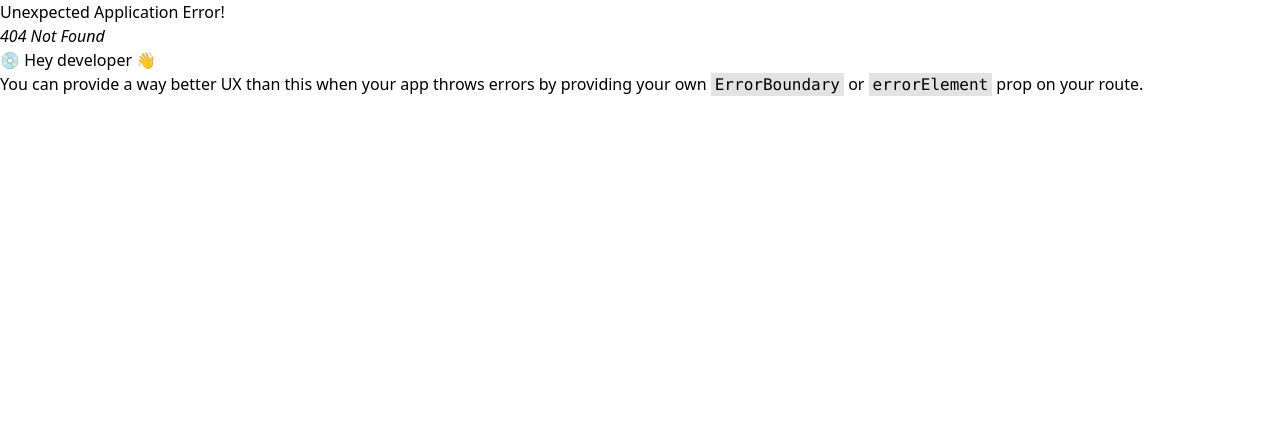
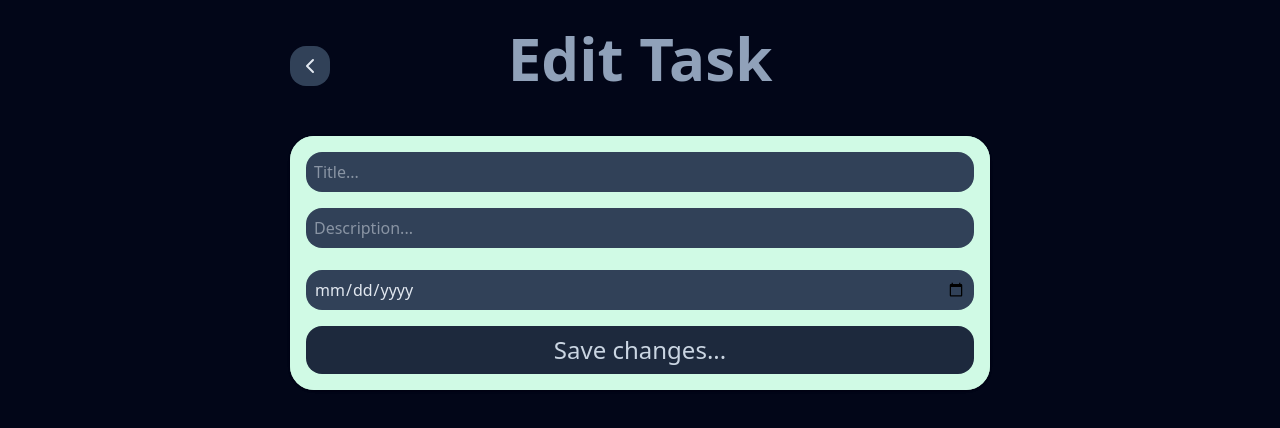
Before and after one commit to antoniogarcia-agg/Task-Manager, a React (Vite) app: page /taskedit in a window 1280 px wide. Before the commit this address had no page. Shown: the top 428 px of the page. Built offline with nearby package versions, Linux system fonts and the light colour scheme.

Commit message:
expand/collapse button in add task and task editing page added

```diff
--- a/src/App.jsx
+++ b/src/App.jsx
@@ -39,7 +39,7 @@ function App() {
   }
 
   return (
-    <div className="w-full min-h-screen bg-slate-950 flex justify-center p-7">
+    <div className="w-full min-h-screen bg-slate-950 flex justify-center p-7 overflow-y-scroll">
       <div className="w-[700px] space-y-4">
         <h1 className="mb-8 text-6xl text-slate-400 font-bold text-center">
           Task Manager
--- a/src/components/AddTask.jsx
+++ b/src/components/AddTask.jsx
@@ -1,16 +1,29 @@
 import { useState } from "react";
+import { ChevronDownIcon, ChevronUpIcon } from "lucide-react";
 
 function AddTask(props) {
   const [title, setTitle] = useState("");
   const [description, setDescription] = useState("");
   const [deadline, setDeadline] = useState("");
+  const [isOpen, setIsOpen] = useState(true);
 
   return (
     <div className="w-full bg-emerald-100 rounded-3xl shadow">
-      <h2 className="pt-2 text-center font-bold text-4xl text-slate-950">
+      <div className="pt-2 pb-3 relative">
+        <h2 className="font-bold text-4xl text-slate-950 text-center">
           New Task
         </h2>
-      <div className="p-4 space-y-4 bg-emerald-100 rounded-3xl shadow w-full">
+        <button
+          aria-expanded={isOpen}
+          onClick={() => setIsOpen((s) => !s)}
+          className="absolute right-4 top-1/2 -translate-y-1/2 cursor-pointer text-slate-200 text-center bg-slate-700 p-2 rounded-2xl hover:bg-slate-400 hover:text-slate-700"
+        >
+          {isOpen ? <ChevronUpIcon /> : <ChevronDownIcon />}
+        </button>
+      </div>
+
+      {isOpen && (
+        <div className="pl-4 pr-4 pb-4 pt-1 space-y-4 bg-emerald-100 rounded-3xl shadow w-full">
           <input
             className="outline-slate-950 w-full bg-slate-700 text-left text-slate-200 p-2 rounded-2xl"
             type="text"
@@ -28,7 +41,7 @@ function AddTask(props) {
               e.target.style.height = e.target.scrollHeight + "px";
             }}
             rows="1"
-          style={{ overflow: "hidden" }}
+            style={{ overflow: "hidden", height: "40px" }}
           />
           <input
             className="outline-slate-950 w-full bg-slate-700 text-left text-slate-200 p-2 rounded-2xl"
@@ -45,7 +58,7 @@ function AddTask(props) {
                 setDescription("");
                 setDeadline("");
                 return alert(
-                "Preencha o título, a descrição e o prazo da tarefa."
+                  "Please enter the task title, description, and deadline."
                 );
               }
               props.onSubmitTaskClick(title, description, deadline);
@@ -58,6 +71,7 @@ function AddTask(props) {
             Submit...
           </button>
         </div>
+      )}
     </div>
   );
 }
--- a/src/components/Tasks.jsx
+++ b/src/components/Tasks.jsx
@@ -8,6 +8,7 @@ function Tasks(props) {
     const query = new URLSearchParams();
     query.set("title", task.title);
     query.set("description", task.description);
+    query.set("id", task.id);
     query.set("deadline", task.deadline);
     navigate(`/task?${query.toString()}`);
   }
--- a/src/main.jsx
+++ b/src/main.jsx
@@ -2,6 +2,7 @@ import { StrictMode } from "react";
 import { createRoot } from "react-dom/client";
 import App from "./App.jsx";
 import TaskPages from "./taskpages/TaskPages.jsx";
+import EditTask from "./taskpages/EditTask.jsx";
 import "./index.css";
 import { createBrowserRouter, RouterProvider } from "react-router-dom";
 
@@ -14,6 +15,10 @@ const router = createBrowserRouter([
     path: "/task",
     element: <TaskPages />,
   },
+  {
+    path: "/taskedit",
+    element: <EditTask />,
+  },
 ]);
 
 createRoot(document.getElementById("root")).render(
--- /dev/null
+++ b/src/taskpages/EditTask.jsx
@@ -0,0 +1,107 @@
+import { useState, useEffect } from "react";
+import { useSearchParams, useNavigate } from "react-router-dom";
+import { ChevronLeftIcon } from "lucide-react";
+
+function EditTask() {
+  const [searchParams] = useSearchParams();
+  const navigate = useNavigate();
+
+  const id = searchParams.get("id");
+  const [title, setTitle] = useState(searchParams.get("title") || "");
+  const [description, setDescription] = useState(
+    searchParams.get("description") || ""
+  );
+  const [deadline, setDeadline] = useState(searchParams.get("deadline") || "");
+
+  useEffect(() => {
+    const ta = document.querySelector("textarea[name=description]");
+    if (ta) {
+      ta.style.height = "auto";
+      ta.style.height = ta.scrollHeight + "px";
+    }
+  }, []);
+
+  function onSave() {
+    if (!title.trim()) {
+      return alert("Title is required.");
+    }
+
+    const tasks = JSON.parse(localStorage.getItem("tasks")) || [];
+    const idx = tasks.findIndex((t) => String(t.id) === String(id));
+    if (idx === -1) {
+      alert("Task not found.");
+      navigate(-1);
+      return;
+    }
+
+    tasks[idx] = { ...tasks[idx], title, description, deadline };
+    localStorage.setItem("tasks", JSON.stringify(tasks));
+
+    const query = new URLSearchParams();
+    query.set("title", title || "");
+    query.set("description", description || "");
+    query.set("deadline", deadline || "");
+    query.set("id", id || "");
+    // Navigate to the task details page with updated params so the user
+    // returns to the previous details view showing the saved changes.
+    navigate(`/task?${query.toString()}`);
+  }
+
+  return (
+    <div className="w-full min-h-screen bg-slate-950 flex justify-center p-7">
+      <div className="w-[700px] space-y-4">
+        <div className="pb-8 flex w-full justify-center items-center relative">
+          <button
+            onClick={() => navigate(-1)}
+            className="cursor-pointer text-slate-200 text-center bg-slate-700 p-2 rounded-2xl hover:bg-slate-400 hover:text-slate-700 absolute left-0 bottom-8.5"
+          >
+            <ChevronLeftIcon />
+          </button>
+          <h1 className="text-6xl text-slate-400 font-bold text-center">
+            Edit Task
+          </h1>
+        </div>
+        <div className="w-full bg-emerald-100 rounded-3xl shadow">
+          <div className="p-4 space-y-4 bg-emerald-100 rounded-3xl shadow w-full">
+            <input
+              className="outline-slate-950 w-full bg-slate-700 text-left text-slate-200 p-2 rounded-2xl"
+              type="text"
+              placeholder="Title..."
+              value={title}
+              onChange={(e) => setTitle(e.target.value)}
+            />
+            <textarea
+              name="description"
+              className="outline-slate-950 w-full bg-slate-700 text-left text-slate-200 p-2 rounded-2xl resize-none"
+              placeholder="Description..."
+              value={description}
+              onChange={(e) => {
+                setDescription(e.target.value);
+                e.target.style.height = "auto";
+                e.target.style.height = e.target.scrollHeight + "px";
+              }}
+              rows="1"
+              style={{ overflow: "hidden" }}
+            />
+            <input
+              className="outline-slate-950 w-full bg-slate-700 text-left text-slate-200 p-2 rounded-2xl"
+              type="date"
+              placeholder="Deadline..."
+              value={deadline}
+              onChange={(e) => setDeadline(e.target.value)}
+            />
+
+            <button
+              onClick={() => onSave()}
+              className="hover:bg-slate-700 hover:text-slate-200 cursor-pointer w-full text-2xl text-center bg-slate-800 text-slate-300 p-2 rounded-2xl"
+            >
+              Save changes...
+            </button>
+          </div>
+        </div>
+      </div>
+    </div>
+  );
+}
+
+export default EditTask;
--- a/src/taskpages/TaskPages.jsx
+++ b/src/taskpages/TaskPages.jsx
@@ -7,6 +7,7 @@ function TaskPages() {
   const title = searchParams.get("title");
   const description = searchParams.get("description");
   const deadline = searchParams.get("deadline");
+  const id = searchParams.get("id");
   const navigate = useNavigate();
 
   function onReturnClick() {
@@ -20,8 +21,17 @@ function TaskPages() {
     return `${day}/${month}/${year}`;
   }
 
+  function onEditTaskClick() {
+    const query = new URLSearchParams();
+    query.set("title", title || "");
+    query.set("description", description || "");
+    query.set("deadline", deadline || "");
+    query.set("id", id || "");
+    navigate(`/taskedit?${query.toString()}`);
+  }
+
   return (
-    <div className="w-screen h-screen bg-slate-950 flex justify-center p-7">
+    <div className="w-full min-h-screen bg-slate-950 flex justify-center p-7">
       <div className="w-[700px] space-y-4">
         <div className="pb-8 flex w-full justify-center items-center relative">
           <button
@@ -47,6 +57,14 @@ function TaskPages() {
             Deadline: {formatDate(deadline)}
           </p>
         </div>
+        <div className="justify-end flex">
+          <button
+            onClick={() => onEditTaskClick()}
+            className="cursor-pointer hover:bg-slate-700 hover:text-emerald-100 p-2 rounded-2xl font-bold text-right bg-emerald-100 text-slate-700"
+          >
+            Edit task
+          </button>
+        </div>
       </div>
     </div>
   );
```
Lines whose indentation alone changed are shown as unchanged.
